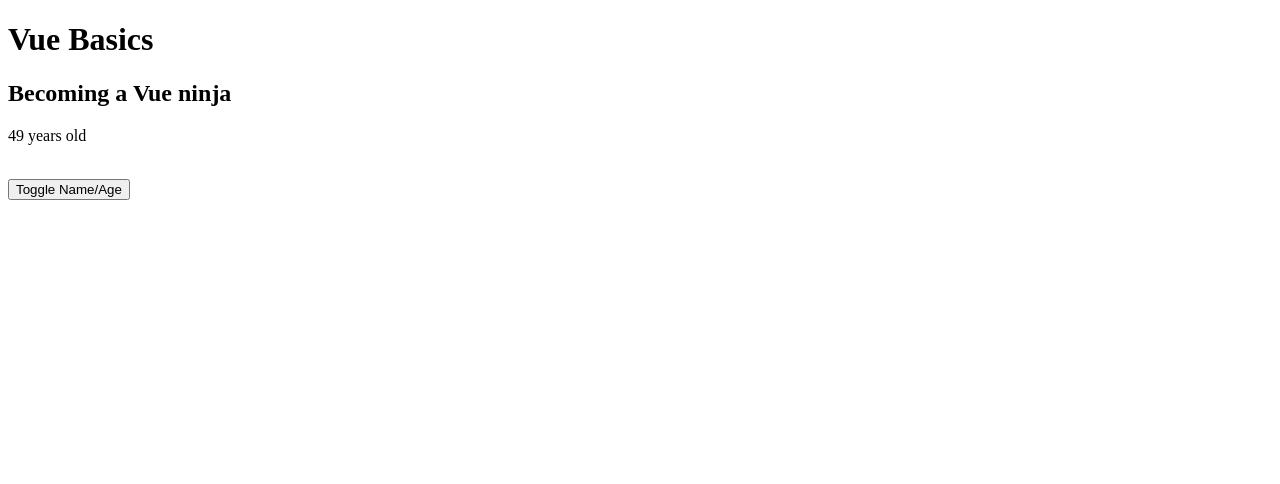
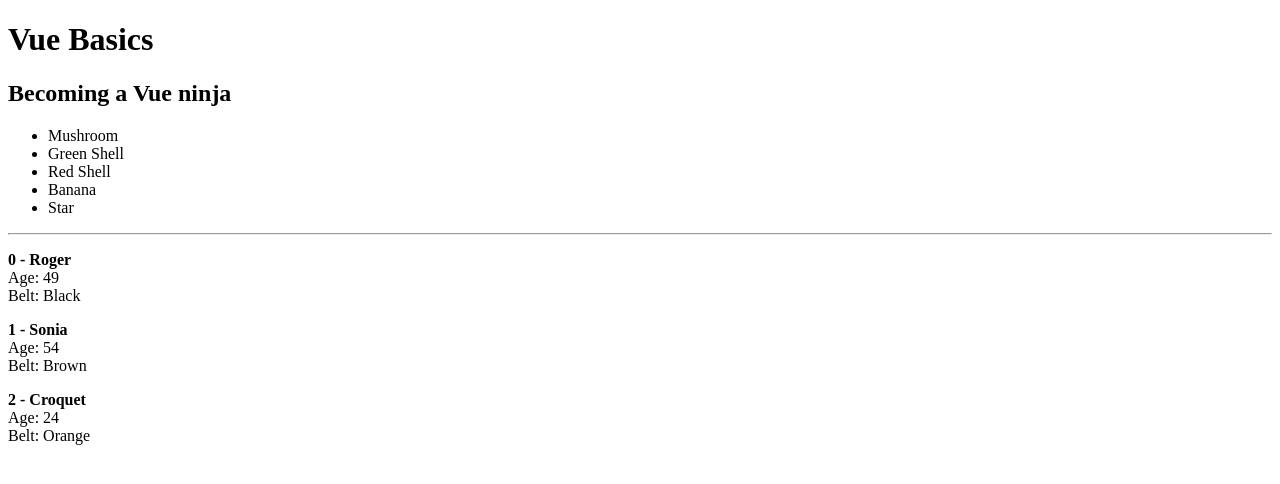
Before and after one commit to rogerccopa/vue-firebase, a plain HTML site: page index.html in a window 1280 px wide. Drawn offline with nearby package versions, Linux system fonts and the light colour scheme.

Commit message:
Looping with v-for

```diff
--- a/app.js
+++ b/app.js
@@ -2,11 +2,14 @@ new Vue({
     el:'#app',
     data: {
         title: 'Becoming a Vue ninja',
-        showName: false
+        items: ['Mushroom', 'Green Shell', 'Red Shell', 'Banana', 'Star'],
+        ninjas: [
+            {name:'Roger', age:49, belt:'Black'},
+            {name:'Sonia', age:54, belt:'Brown'},
+            {name:'Croquet', age:24, belt:'Orange'}
+        ]
     },
     methods: {
-        toogleShowName(){
-            this.showName = !this.showName;
-        }
+
     }
 })
--- a/index.html
+++ b/index.html
@@ -11,9 +11,16 @@
     <h1>Vue Basics</h1>
     <div id="app">
         <h2>{{title}}</h2>
-        <p v-if="showName">Roger Ccopa</p>
-        <p v-else-if="!showName">49 years old</p> <br/>
-        <button @click="toogleShowName">Toggle Name/Age</button>
+        <ul>
+            <li v-for="item in items">{{item}}</li>
+        </ul>
+        <hr>
+        <div v-for="(ninja, index) in ninjas">
+            <p><strong>{{index}} - {{ninja.name}}</strong><br/>
+            Age: {{ninja.age}}<br/>
+            Belt: {{ninja.belt}}
+            </p>
+        </div>
     </div>
     <script src="app.js"></script>
 </body>
```
